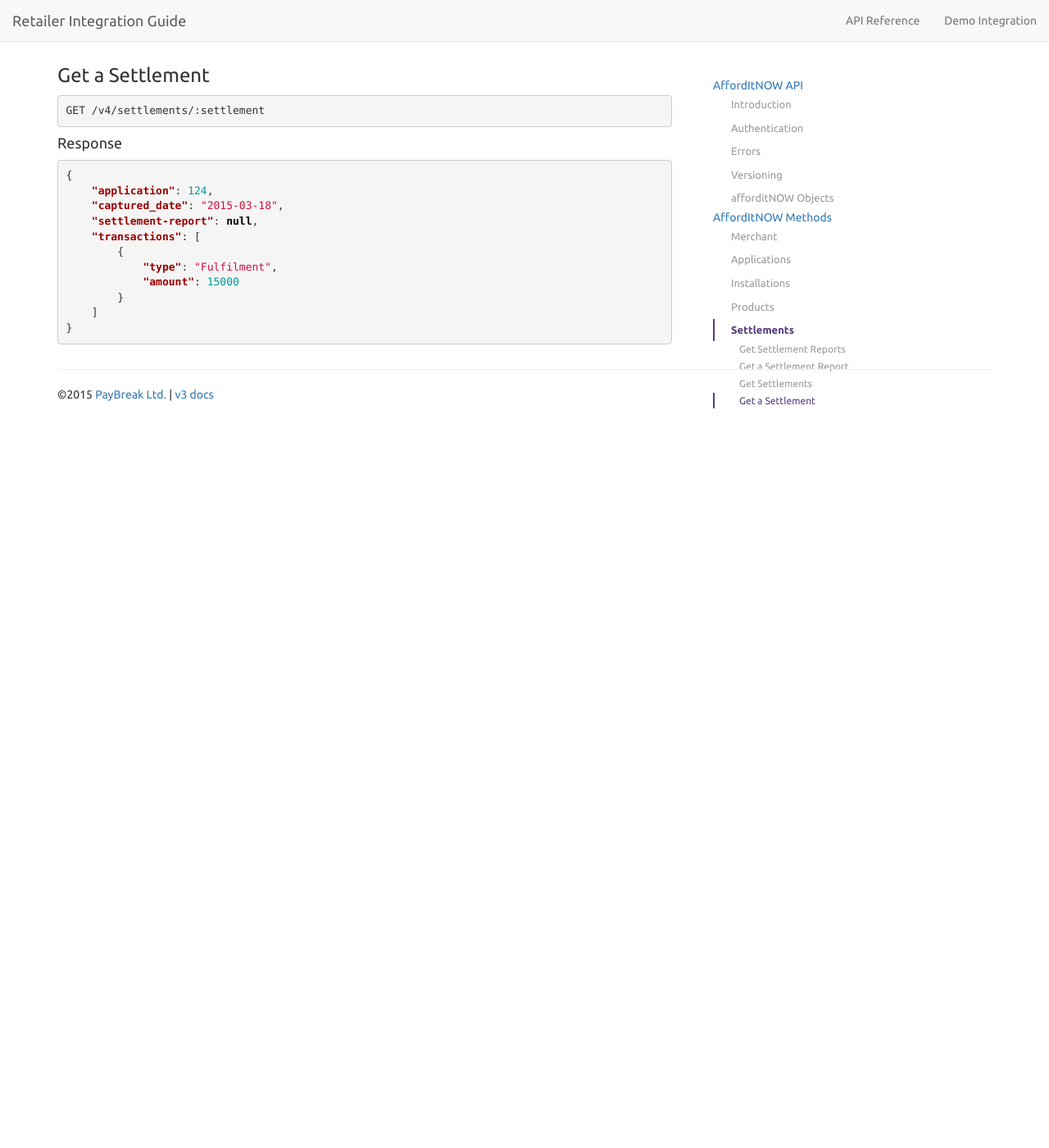
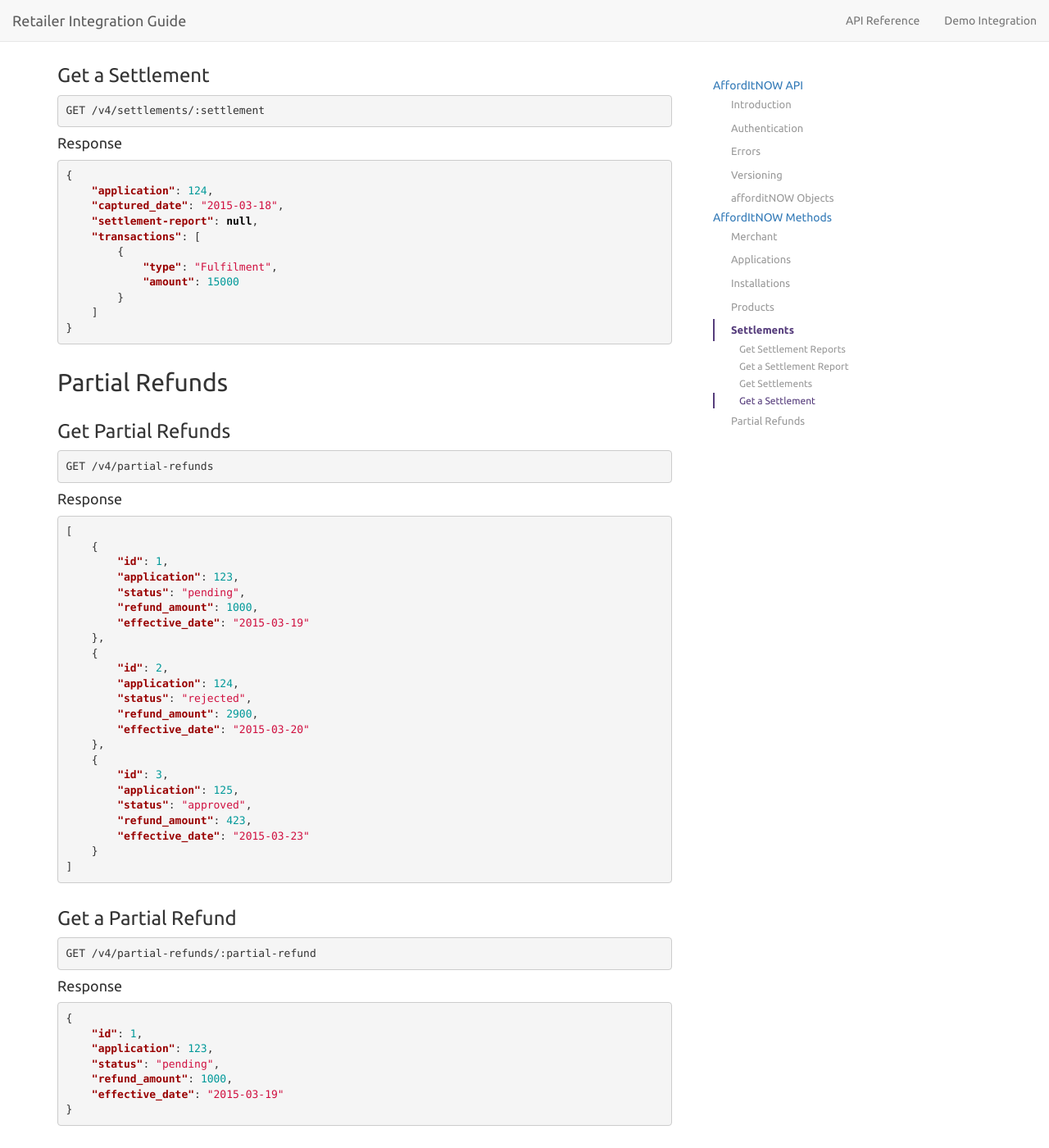
Before and after one commit to PayBreak/retailer-integration-guide, a Jekyll site: the page built from api/index.md, in a window 1280 px wide and 1400 px high, scrolled down 26170 px. Shown: the whole window at 82% size. Built offline with Jekyll 4.4.1, drawn with Linux system fonts in a browser that asks for light colours; nearby versions of some CDN libraries; Markdown is read by kramdown in place of the engine named in the settings; before the commit the page ends 26675 px from its top, so only the background shows below that.

Commit message:
Added partial refund calls

````diff
--- /dev/null
+++ b/_includes/v4/partial_refunds.md
@@ -0,0 +1,53 @@
+## Partial Refunds
+
+### Get Partial Refunds
+
+```
+GET {{ site.data.globals.api_prefix }}/partial-refunds
+```
+
+#### Response
+
+```json
+[
+    {
+        "id": 1,
+        "application": 123,
+        "status": "pending",
+        "refund_amount": 1000,
+        "effective_date": "2015-03-19"
+    },
+    {
+        "id": 2,
+        "application": 124,
+        "status": "rejected",
+        "refund_amount": 2900,
+        "effective_date": "2015-03-20"
+    },
+    {
+        "id": 3,
+        "application": 125,
+        "status": "approved",
+        "refund_amount": 423,
+        "effective_date": "2015-03-23"
+    }
+]
+```
+
+### Get a Partial Refund
+
+```
+GET {{ site.data.globals.api_prefix }}/partial-refunds/:partial-refund
+```
+
+#### Response
+
+```json
+{
+    "id": 1,
+    "application": 123,
+    "status": "pending",
+    "refund_amount": 1000,
+    "effective_date": "2015-03-19"
+}
+```
--- a/_includes/v4/toc.html
+++ b/_includes/v4/toc.html
@@ -71,4 +71,10 @@
             <li><a href="#get-a-settlement">Get a Settlement</a></li>
         </ul>
     </li>
+    <li><a href="#partial-refunds">Partial Refunds</a>
+        <ul class="nav nav-stacked">
+            <li><a href="#get-partial-refunds">Get Partial Refunds</a></li>
+            <li><a href="#get-a-partial-refund">Get a Partial Refund</a></li>
+        </ul>
+    </li>
 </ul>
--- a/api/index.md
+++ b/api/index.md
@@ -28,3 +28,4 @@ LIVE | `{{ site.data.globals.api_live }}`
 {% include v4/installations.md %}
 {% include v4/products.md %}
 {% include v4/settlements.md %}
+{% include v4/partial_refunds.md %}
````
